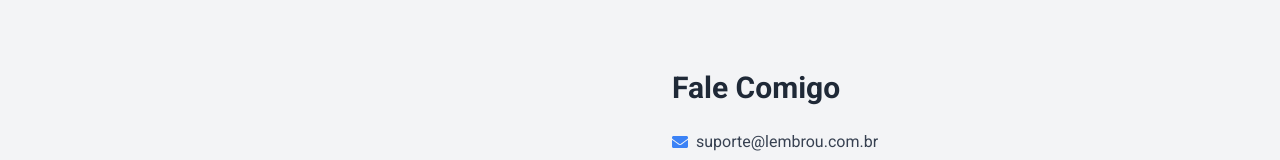
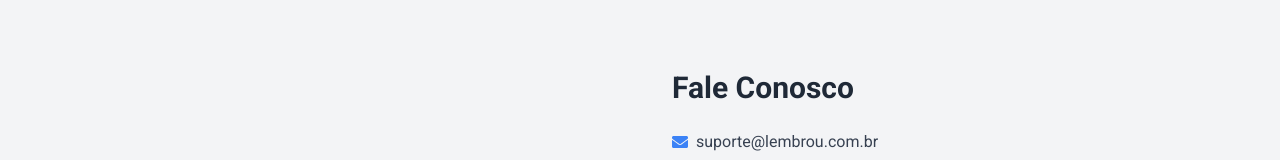
Before and after one commit to ElvisFelix-dev/project-one-web, a React (Vite) app: page /contact in a window 1280 px wide. Shown: the part 144-304 px from the top of the page. Built offline with nearby package versions, Linux system fonts and the light colour scheme.

Commit message:
Update Contact.jsx

```diff
--- a/src/pages/Contact.jsx
+++ b/src/pages/Contact.jsx
@@ -60,7 +60,7 @@
 
       {/* Conteúdo */}
       <div className="md:w-1/2 flex flex-col justify-center px-8 py-12">
-        <h2 className="text-3xl font-bold text-gray-800 dark:text-white mb-6">Fale Comigo</h2>
+        <h2 className="text-3xl font-bold text-gray-800 dark:text-white mb-6">Fale Conosco</h2>
 
         <div className="space-y-3 mb-8">
           <p className="text-gray-700 dark:text-gray-300 flex items-center">
```
